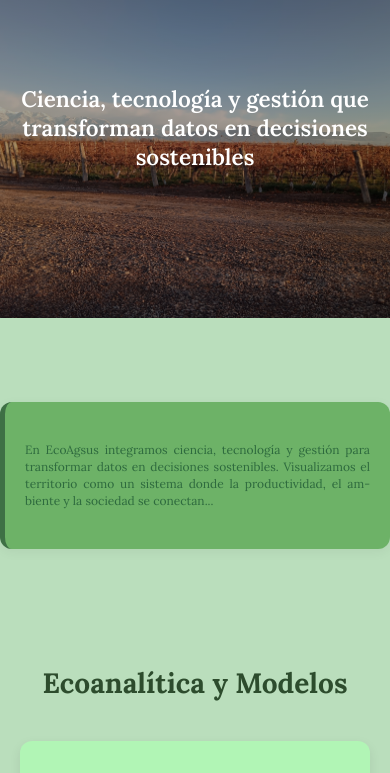
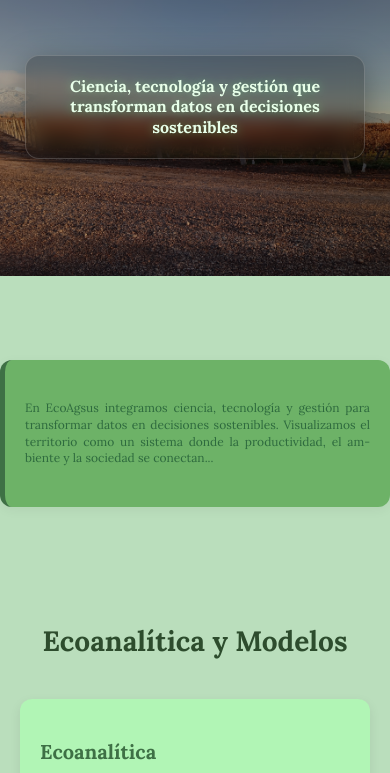
Before and after one commit to HernanVega753/web_ecoagsus, a plain HTML site: page index.html in a window 390 px wide. Shown: the part 62-835 px from the top of the page. Drawn offline with Linux system fonts and the light colour scheme.

Commit message:
aprove hero-text

```diff
--- a/css/styles.css
+++ b/css/styles.css
@@ -155,30 +155,70 @@
   padding: 20px;
 }
 
+/* === HERO TEXT — Estilo Premium EcoAgsus === */
+
 .hero-text {
-  text-align: center;
-  max-width: 900px;
-  z-index: 11;
+  position: relative;
+  z-index: 20;
+  padding: 25px 40px;
+  border-radius: 18px;
+
+  /* efecto vidrio */
+  background: rgba(0, 0, 0, 0.25);
+  backdrop-filter: blur(8px);
+  -webkit-backdrop-filter: blur(8px);
+
+  /* borde tenue */
+  border: 1px solid rgba(255, 255, 255, 0.18);
+
+  /* sombra suave */
+  box-shadow: 0 8px 32px rgba(0, 0, 0, 0.35);
+
+  /* animación */
+  animation: heroFade 1.3s ease forwards, heroFloat 6s ease-in-out infinite;
 }
 
 .hero-text h3 {
-  color: white;
-  font-size: 2rem;
-  font-weight: 600;
+  margin: 0;
+  font-size: 2.2rem;
+  font-weight: 700;
   line-height: 1.3;
+  text-align: center;
+
+  color: #e8ffe9; /* casi blanco con tinte verde */
+  text-shadow: 0 0 12px rgba(120, 255, 150, 0.55);
 }
 
-/* Móvil */
+/* === Animación de entrada === */
+@keyframes heroFade {
+  0% {
+    opacity: 0;
+    transform: translateY(20px);
+  }
+  100% {
+    opacity: 1;
+    transform: translateY(0);
+  }
+}
+
+/* === Efecto flotante suave === */
+
+
+/* Responsive */
 @media (max-width: 768px) {
-  .hero {
-    height: 45vh;
+  .hero-text {
+    padding: 20px 25px;
+    border-radius: 14px;
+    margin: 25px;
+    align-content: center;
   }
 
   .hero-text h3 {
-    font-size: 1.4rem;
-    padding: 0 10px;
+    font-size: 1rem;
+    text-shadow: 0 0 10px rgba(120, 255, 150, 0.45);
   }
 }
+
 
 .servicios-dinamicos {
     width: 80%;
```
